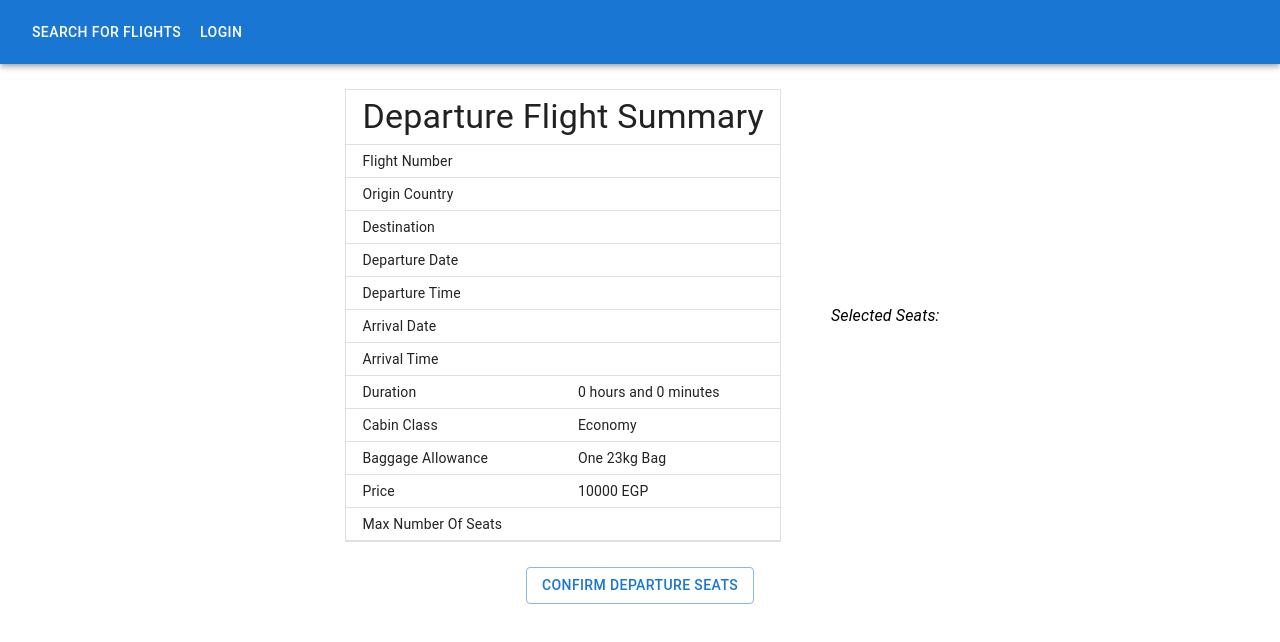
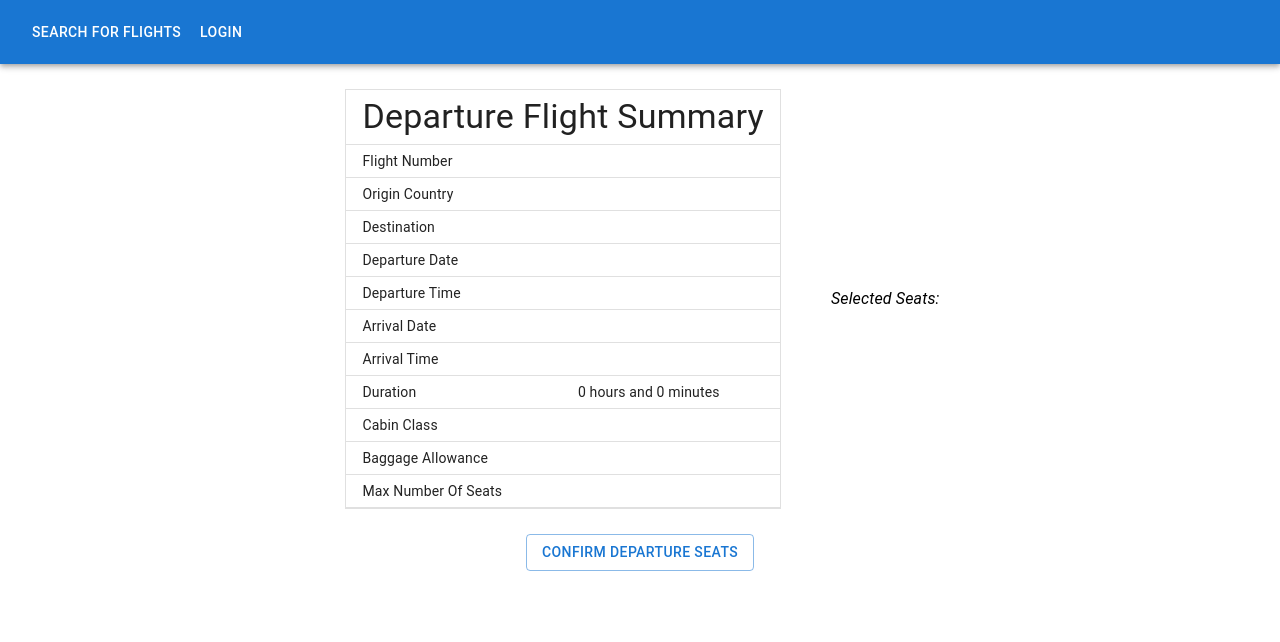
Before and after one commit to advanced-computer-lab/Five-Clueless-Devs, a React (Create React App) app in the folder frontend/: page /select-seats in a window 1280 px wide. Shown: the top 642 px of the page. Built offline with nearby package versions, Linux system fonts and the light colour scheme.

Commit message:
removed static from seats

```diff
--- a/frontend/src/Components/FlightSeats/FlightSeats.js
+++ b/frontend/src/Components/FlightSeats/FlightSeats.js
@@ -139,6 +139,14 @@ const FlightSeats = ({ from, to, maxSeats, setView, cabin, setFrom, setTo, setDe
         return `${durHours} hours and ${durationInMins} minutes`;
     }
 
+    const getBaggage = () =>{
+        if(type == "Departure"){
+            return from?.baggageAllowance;
+        }else{
+            return to?.baggageAllowance;
+        }
+    }
+
 
     const goBack = () => {
         setSeats([]);
@@ -199,15 +207,11 @@ const FlightSeats = ({ from, to, maxSeats, setView, cabin, setFrom, setTo, setDe
                             </TableRow>
                             <TableRow>
                                 <TableCell>Cabin Class</TableCell>
-                                <TableCell>{'Economy'}</TableCell>
+                                <TableCell>{cabin}</TableCell>
                             </TableRow>
                             <TableRow>
                                 <TableCell>Baggage Allowance</TableCell>
-                                <TableCell>{'One 23kg Bag'}</TableCell>
-                            </TableRow>
-                            <TableRow>
-                                <TableCell>Price</TableCell>
-                                <TableCell>{'10000 EGP'}</TableCell>
+                                <TableCell>{getBaggage()}</TableCell>
                             </TableRow>
                             <TableRow>
                                 <TableCell>Max Number Of Seats</TableCell>
```
